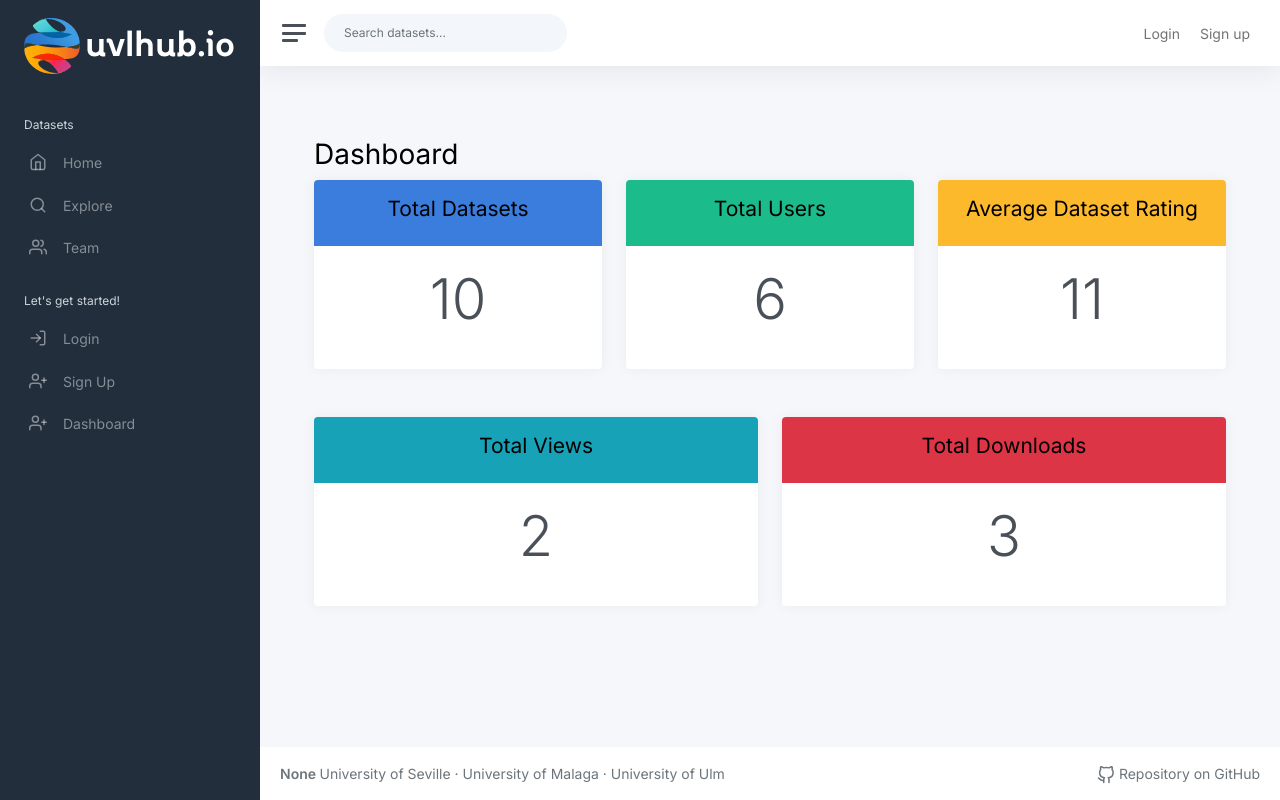
After one commit to Lidiajim/montaito-hub, a Flask app: page /dashboard in a window 1280 px wide. The commit adds this page. Run offline with Flask 3, Linux system fonts and the light colour scheme; parts of the project's set-up code (start-up, migrations or seed data) failed here and were passed over; some libraries are stand-ins or nearby versions.

Commit message:
feature: Add initial version of general dashboard without authentication

```diff
--- /dev/null
+++ b/app/modules/dashboard/__init__.py
@@ -0,0 +1,3 @@
+from core.blueprints.base_blueprint import BaseBlueprint
+
+dashboard_bp = BaseBlueprint('dashboard', __name__, template_folder='templates')
--- /dev/null
+++ b/app/modules/dashboard/assets/scripts.js
@@ -0,0 +1 @@
+console.log("Hi, I am a script loaded from dashboard module");
--- /dev/null
+++ b/app/modules/dashboard/repositories.py
@@ -0,0 +1,39 @@
+from app import db
+
+class DashboardRepository:
+    """
+    Repositorio para realizar consultas relacionadas con las estadísticas del dashboard.
+    """
+
+    def __init__(self):
+        pass
+
+    def get_total_datasets(self) -> int:
+        """
+        Obtiene el número total de datasets desde el repositorio correspondiente.
+        """
+        return 10
+
+    def get_total_users(self) -> int:
+        """
+        Obtiene el número total de usuarios desde el repositorio correspondiente.
+        """
+        return 6
+
+    def get_average_dataset_rating(self) -> float:
+        """
+        Calcula la calificación promedio de todos los datasets usando el repositorio de ratings.
+        """
+        return 11
+
+    def get_total_views(self) -> int:
+        """
+        Obtiene el número total de visualizaciones de datasets desde el repositorio de vistas.
+        """
+        return 2
+
+    def get_total_downloads(self) -> int:
+        """
+        Obtiene el número total de descargas de datasets desde el repositorio de descargas.
+        """
+        return 3
--- /dev/null
+++ b/app/modules/dashboard/routes.py
@@ -0,0 +1,11 @@
+from flask import render_template
+from app.modules.dashboard import dashboard_bp
+from app.modules.dashboard.services import DashboardService
+
+dashboard_service = DashboardService()
+
+@dashboard_bp.route('/dashboard', methods=['GET'])
+def index():
+    dashboard_data = dashboard_service.get_dashboard_data()
+
+    return render_template('dashboard/index.html', data=dashboard_data)
--- /dev/null
+++ b/app/modules/dashboard/services.py
@@ -0,0 +1,18 @@
+from app.modules.dashboard.repositories import DashboardRepository
+from core.services.BaseService import BaseService
+
+
+class DashboardService(BaseService):
+    def __init__(self):
+        super().__init__(DashboardRepository())
+
+    def get_dashboard_data(self):
+
+
+            return {
+                "total_datasets": self.repository.get_total_datasets(),
+                "total_users": self.repository.get_total_users(),
+                "average_rating": self.repository.get_average_dataset_rating(),
+                "total_views": self.repository.get_total_views(),
+                "total_downloads": self.repository.get_total_downloads()
+                            }
--- /dev/null
+++ b/app/modules/dashboard/templates/dashboard/index.html
@@ -0,0 +1,82 @@
+{% extends "base_template.html" %}
+
+{% block title %}Dashboard{% endblock %}
+
+{% block content %}
+<div class="container mt-4">
+    <h1>Dashboard</h1>
+
+    <!-- Métricas Principales -->
+    <div class="row">
+        <!-- Total Datasets -->
+        <div class="col-md-4">
+            <div class="card text-center">
+                <div class="card-header bg-primary text-white">
+                    <h3>Total Datasets</h3>
+                </div>
+                <div class="card-body">
+                    <p class="display-4">{{ data.total_datasets }}</p>
+                </div>
+            </div>
+        </div>
+
+        <!-- Total Users -->
+        <div class="col-md-4">
+            <div class="card text-center">
+                <div class="card-header bg-success text-white">
+                    <h3>Total Users</h3>
+                </div>
+                <div class="card-body">
+                    <p class="display-4">{{ data.total_users }}</p>
+                </div>
+            </div>
+        </div>
+
+        <!-- Average Rating -->
+        <div class="col-md-4">
+            <div class="card text-center">
+                <div class="card-header bg-warning text-white">
+                    <h3>Average Dataset Rating</h3>
+                </div>
+                <div class="card-body">
+                    <p class="display-4">{{ data.average_rating }}</p>
+                </div>
+            </div>
+        </div>
+    </div>
+
+    <!-- Métricas Secundarias -->
+    <div class="row mt-4">
+        <!-- Total Views -->
+        <div class="col-md-6">
+            <div class="card text-center">
+                <div class="card-header bg-info text-white">
+                    <h3>Total Views</h3>
+                </div>
+                <div class="card-body">
+                    <p class="display-4">{{ data.total_views }}</p>
+                </div>
+            </div>
+        </div>
+
+        <!-- Total Downloads -->
+        <div class="col-md-6">
+            <div class="card text-center">
+                <div class="card-header bg-danger text-white">
+                    <h3>Total Downloads</h3>
+                </div>
+                <div class="card-body">
+                    <p class="display-4">{{ data.total_downloads }}</p>
+                </div>
+            </div>
+        </div>
+    </div>
+
+</div>
+{% endblock %}
+
+{% block scripts %}
+<script>
+    console.log("Dashboard loaded successfully.");
+</script>
+{% endblock %}
--- a/app/templates/base_template.html
+++ b/app/templates/base_template.html
@@ -90,6 +90,12 @@ chico sundermann">
                         </a>
                     </li>
 
+                    <li class="sidebar-item {{ 'active' if request.endpoint == 'auth.show_signup_form' else '' }}">
+                        <a class="sidebar-link" href="{{ url_for('dashboard.index') }}">
+                            <i class="align-middle" data-feather="user-plus"></i> <span
+                                class="align-middle">Dashboard</span>
+                        </a>
+                    </li>
                 {% else %}
 
                     <li class="sidebar-header">
```
Also changed, not shown: app/modules/dashboard/tests/locustfile.py (added, +21 -0 lines), app/modules/dashboard/tests/test_selenium.py (added, +35 -0 lines), app/modules/dashboard/tests/test_unit.py (added, +24 -0 lines), app/modules/dashboard/tests/__init__.py (added).
